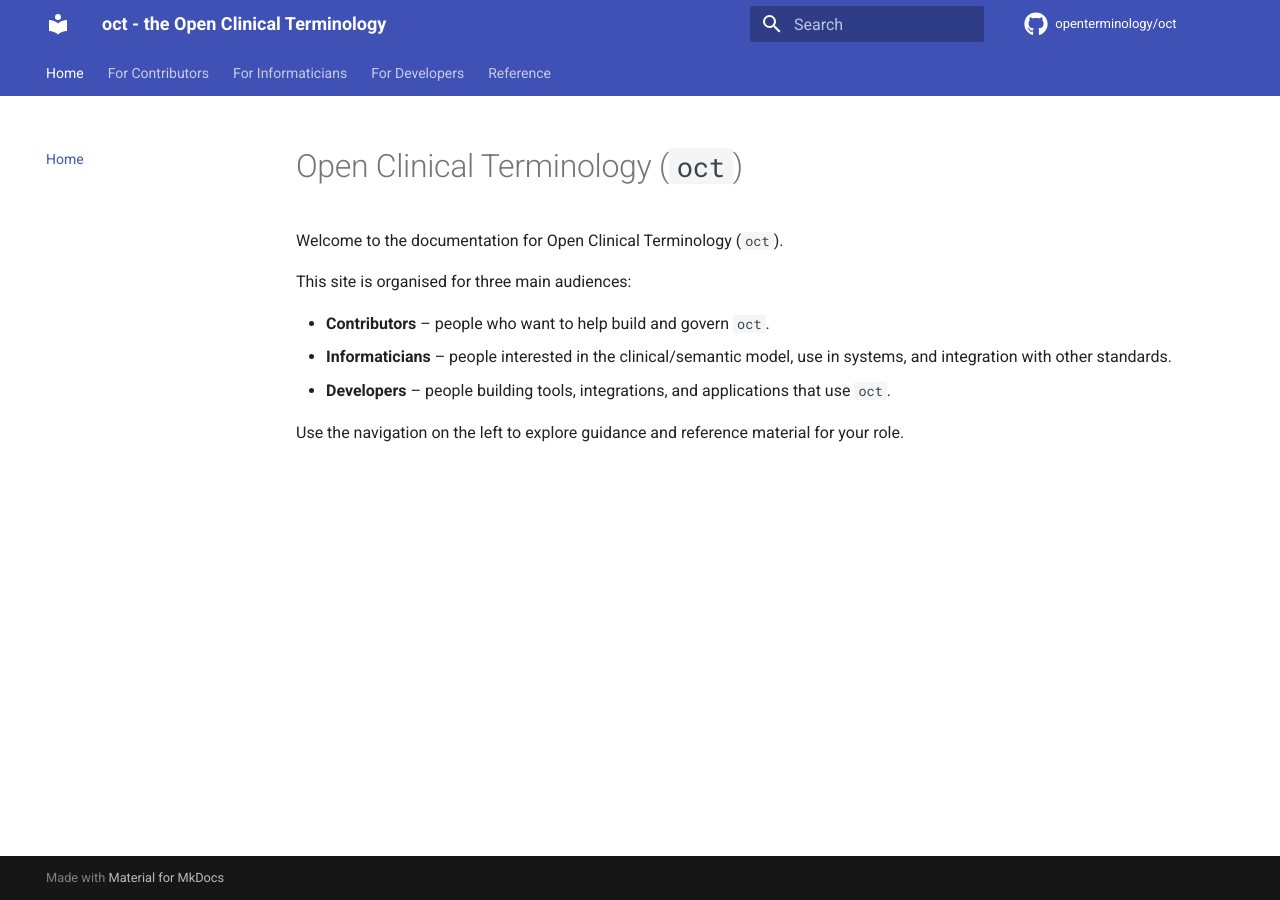
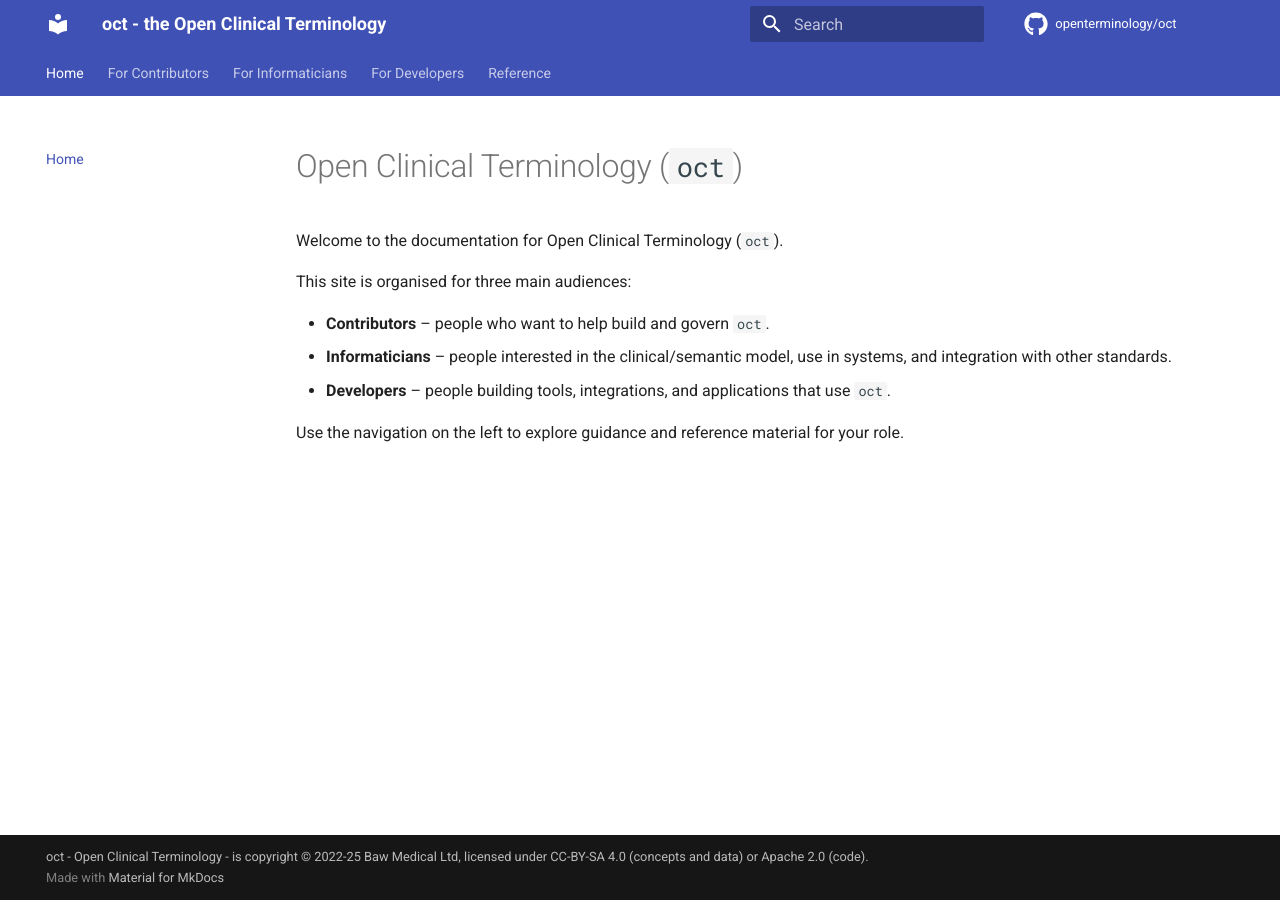
Before and after one commit to openterminology/oct, an MkDocs documentation site: the page built from docs/index.md, in a window 1280 px wide. Built offline with MkDocs 1.6.1 and Material for MkDocs 9.7.7, drawn with Linux system fonts in a browser that asks for light colours; comment, search, counter and statistics services are not loaded.

```diff
--- a/mkdocs.yml
+++ b/mkdocs.yml
@@ -4,6 +4,9 @@ site_description: >-
 site_url: https://openterminology.org
 repo_url: https://github.com/openterminology/oct
 repo_name: openterminology/oct
+
+copyright: >
+  oct - Open Clinical Terminology - is copyright &copy; 2022-25 Baw Medical Ltd, licensed under <a rel="license" href="https://creativecommons.org/licenses/by-sa/4.0/">CC-BY-SA 4.0</a> (concepts and data) or <a rel="license" href="https://www.apache.org/licenses/LICENSE-2.0">Apache 2.0</a> (code).
 
 theme:
   name: material
```
Also changed, not shown: docker-compose.yml (+6 -2 lines), license.md (+3 -3 lines), s/README.md (added, +3 -0 lines), 4 other files.
